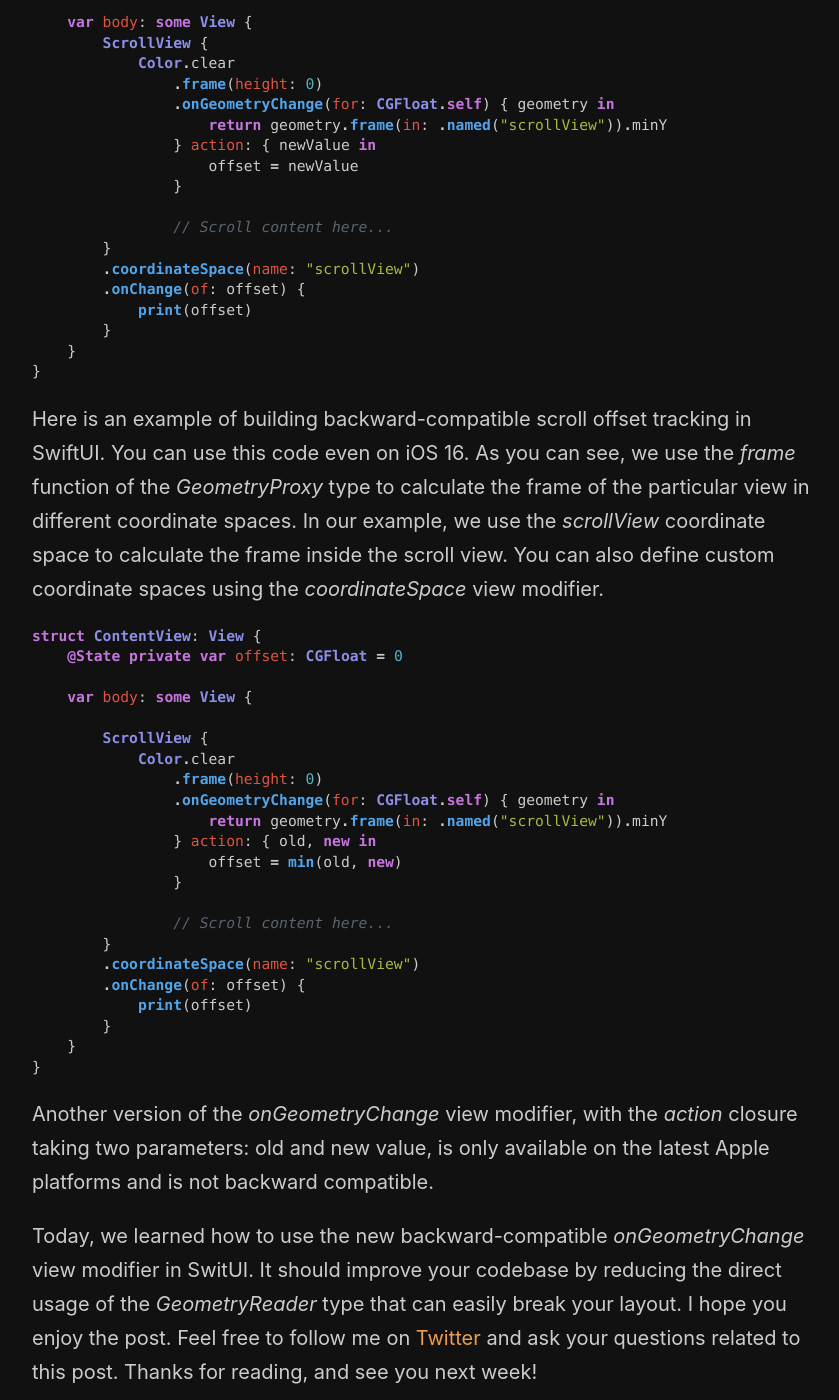
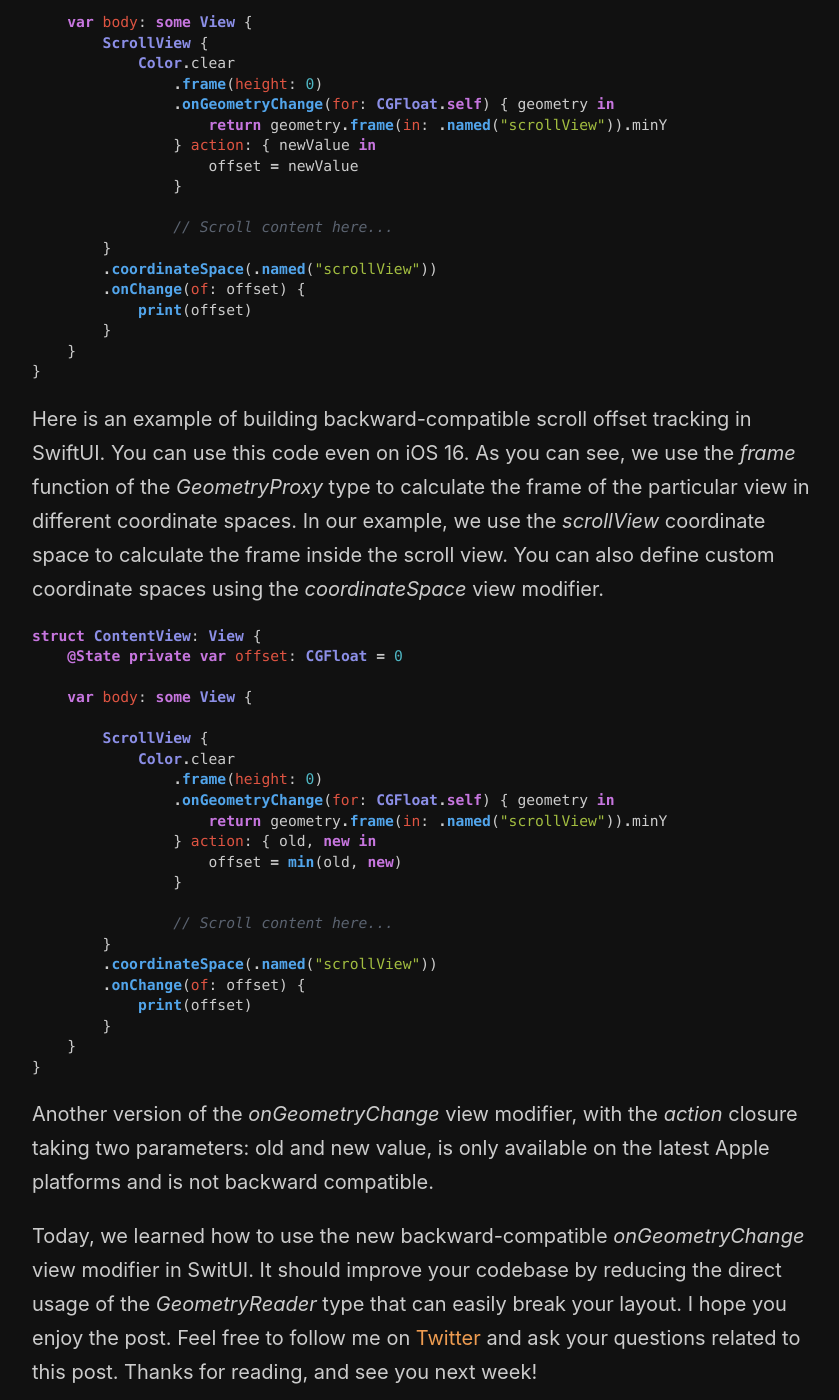
Before and after one commit to mecid/mecid.github.io, a Jekyll site: the page built from _posts/2024-08-13-tracking-geometry-changes-in-swiftui.md, in a window 1280 px wide and 1400 px high, scrolled down 2133 px. Shown: the whole window, without its empty margins (218-1057 px from the left). Built offline with Jekyll 4.4.1, drawn with Linux system fonts in a browser that asks for light colours.

Commit message:
geometry post fixed

```diff
--- a/_posts/2024-08-13-tracking-geometry-changes-in-swiftui.md
+++ b/_posts/2024-08-13-tracking-geometry-changes-in-swiftui.md
@@ -60,7 +60,7 @@ struct ContentView: View {
 
                 // Scroll content here...
         }
-        .coordinateSpace(name: "scrollView")
+        .coordinateSpace(.named("scrollView"))
         .onChange(of: offset) {
             print(offset)
         }
@@ -87,7 +87,7 @@ struct ContentView: View {
 
                 // Scroll content here...
         }
-        .coordinateSpace(name: "scrollView")
+        .coordinateSpace(.named("scrollView"))
         .onChange(of: offset) {
             print(offset)
         }
```
